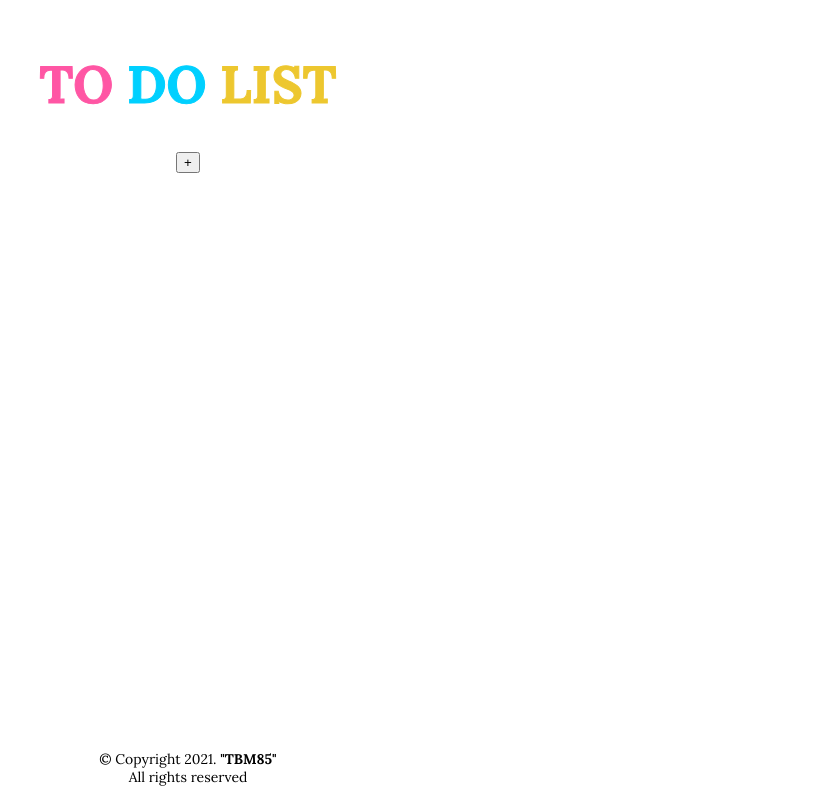
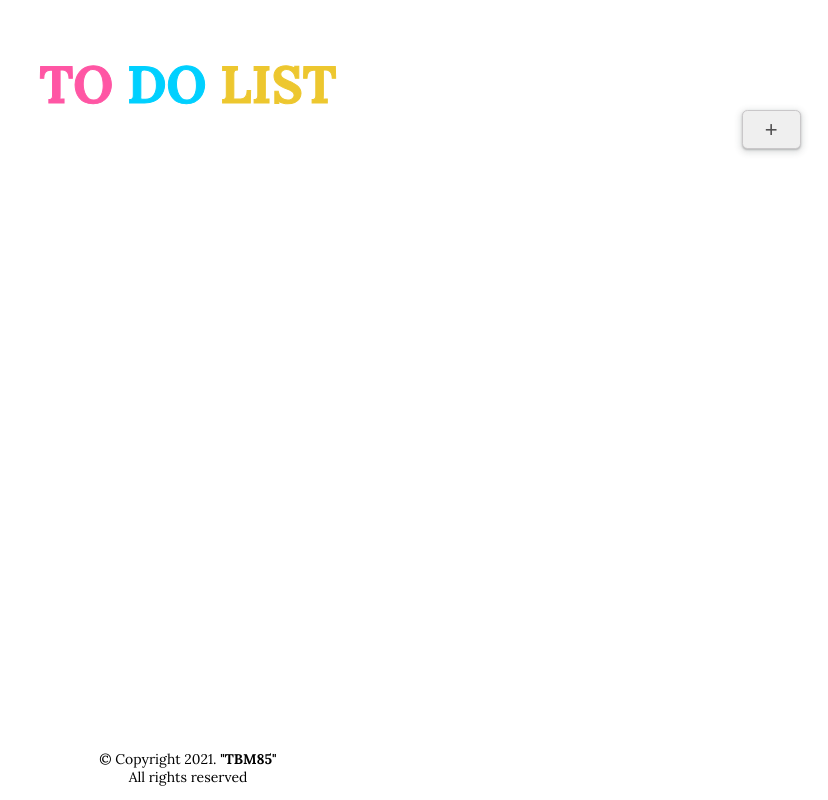
Before and after one commit to TBM85/demo-to-do-list, a React (Create React App) app: page / in a window 1280 px wide. Shown: the whole page, without its empty margins (452-1280 px from the left). Built offline with nearby package versions, Linux system fonts and the light colour scheme.

Commit message:
Create a button component and style it

```diff
--- a/src/App.css
+++ b/src/App.css
@@ -33,3 +33,10 @@ footer {
   font-size: calc(6px + 1vmin);
   bottom: 0;
 }
+
+.open-btn {
+  float: right;
+  position: absolute;
+  top: 4.5em;
+  right: 1em;
+}
--- a/src/components/AddForm/AddForm.js
+++ b/src/components/AddForm/AddForm.js
@@ -1,11 +1,11 @@
 import React, { useState } from "react";
 import styled from "styled-components";
+import Button from "../UI/Button/Button";
 
 const Form = styled.form`
   display: grid;
 
-  & input,
-  & button {
+  & input {
     font-size: calc(16px + 1vmin);
   }
 
@@ -20,21 +20,23 @@ const AddForm = () => {
     setTask(event.target.value);
   };
 
-  const [isAdding, setIsAdding] = useState(false);
-  const startAddingHandler = () => {
-    setIsAdding(true);
-  };
-
-  const endAddingHandler = () => {
-    setIsAdding(false);
-  };
-
   const [isMouseOver, setIsMouseOver] = useState(false);
   const extendAddingHandler = () => {
     setIsMouseOver(true);
   };
 
   const contractAddingHandler = () => {
+    setIsMouseOver(false);
+  };
+
+  const [isAdding, setIsAdding] = useState(false);
+  const startAddingHandler = () => {
+    setIsAdding(true);
+    setIsMouseOver(true);
+  };
+
+  const endAddingHandler = () => {
+    setIsAdding(false);
     setIsMouseOver(false);
   };
 
@@ -52,20 +54,22 @@ const AddForm = () => {
     <div className="add-tasks">
       {!isAdding && (
         !isMouseOver ? (
-          <button
+          <Button
             type="button"
+            className="open-btn"
             onMouseOver={extendAddingHandler}
           >
             +
-          </button>
+          </Button>
         ) : (
-          <button
+          <Button
             type="button"
+            className="open-btn"
             onClick={startAddingHandler}
             onMouseOut={contractAddingHandler}
           >
             Add a new task
-          </button>
+          </Button>
         )
       )}
       {isAdding && (
@@ -76,10 +80,10 @@ const AddForm = () => {
             onChange={changeTaskHandler}
           />
           <div className="button-group">
-            <button type="submit">Add</button>
-            <button type="button" onClick={endAddingHandler}>
+            <Button type="submit">Add</Button>
+            <Button type="button" onClick={endAddingHandler}>
               Hide
-            </button>
+            </Button>
           </div>
         </Form>
       )}
--- /dev/null
+++ b/src/components/UI/Button/Button.js
@@ -0,0 +1,34 @@
+import React from "react";
+import styled from "styled-components";
+
+const Btn = styled.button`
+  cursor: pointer;
+  font-size: calc(14px + 1vmin);
+  padding: 0.25em 1em;
+  border-radius: 0.25em;
+  border: 1px solid #c9c7c9;
+  color: #504f50;
+  margin: 0.5em 0.25em;
+  box-shadow: rgba(60, 64, 67, 0.3) 0px 1px 2px 0px,
+    rgba(60, 64, 67, 0.15) 0px 2px 6px 2px;
+
+  &:hover {
+    box-shadow: none;
+  }
+`;
+
+const Button = (props) => {
+  return (
+    <Btn
+      type={props.type}
+      className={props.className}
+      onClick={props.onClick}
+      onMouseOver={props.onMouseOver}
+      onMouseOut={props.onMouseOut}
+    >
+      {props.children}
+    </Btn>
+  );
+};
+
+export default Button;
```
